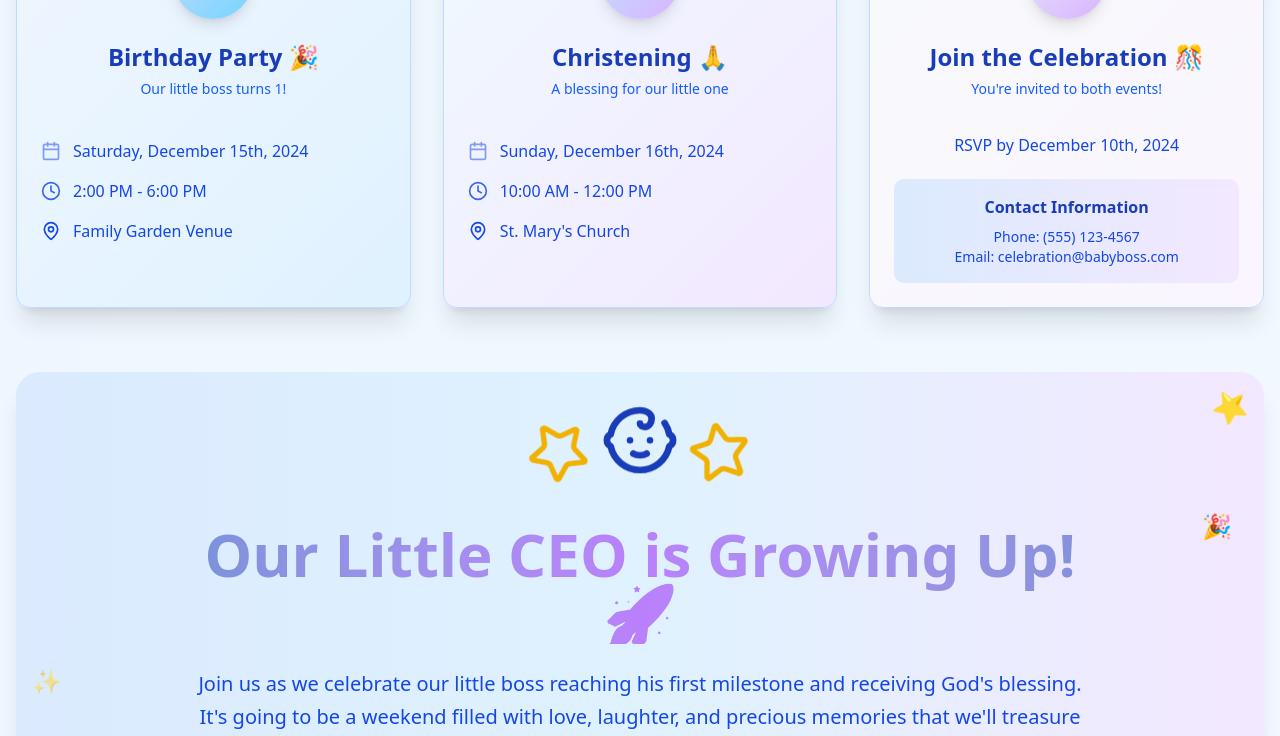
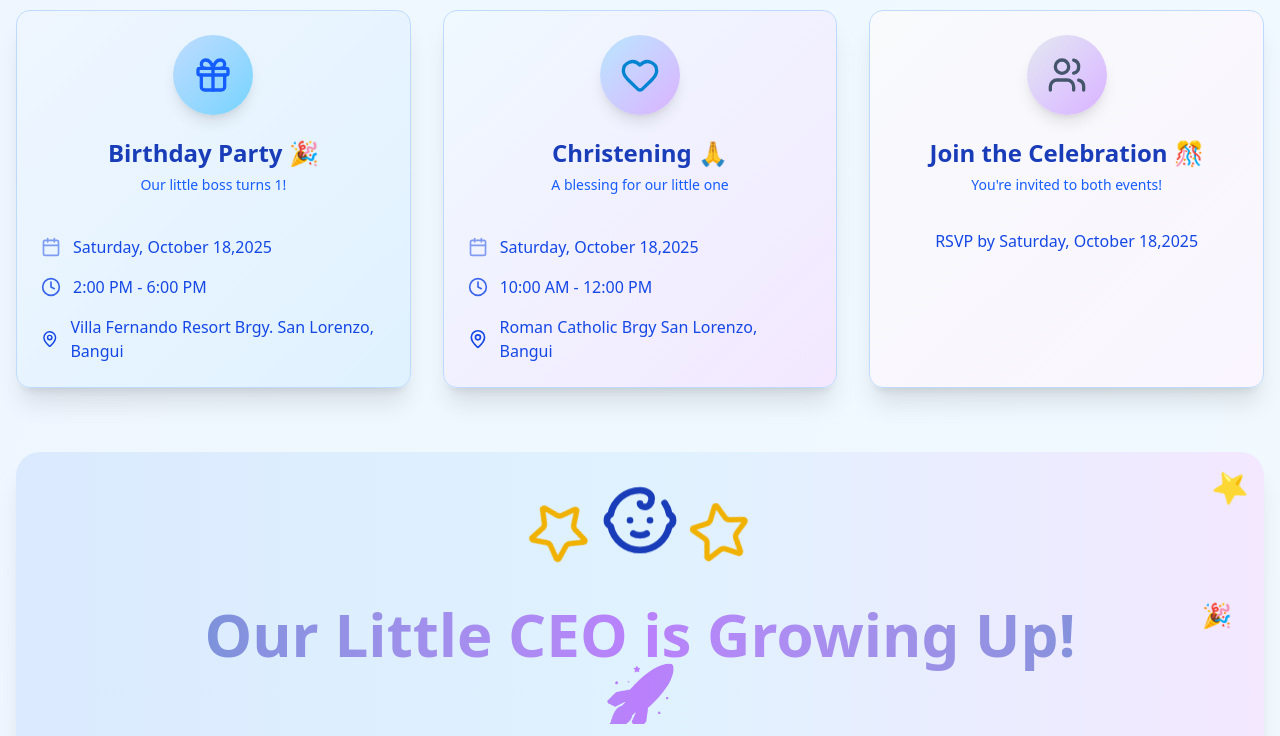
Before and after one commit to lawrence-V/neil-ezequill-birthday-christening, a Next.js app: page / in a window 1280 px wide. Shown: the part 700-1436 px from the top of the page. Built offline with nearby package versions, Linux system fonts and the light colour scheme.

Commit message:
CHORE add details

```diff
--- a/app/page.tsx
+++ b/app/page.tsx
@@ -66,12 +66,15 @@ export default function BabyBossCelebration() {
     "Jigs Vince Parinas",
     "Joerey Domingo",
     "Nico Agullana",
-    "Royce Acob",
+    "Royce Acoba",
     "JohnRey Medina",
     "John Roel Ramos",
     "Kevin Garvida",
     "John Neil Mabini",
     "Jerwin Florez",
+    "Carlo Jacinto",
+    "Fernando Jr Viuda",
+    "Brendo Coria",
   ]);
 
   // Ninang names state
@@ -110,6 +113,7 @@ export default function BabyBossCelebration() {
     "Jay ann Cristobal",
     "Maryanne Agullana",
     "Grace Viuda",
+    "Carolyn Agbayani",
   ]);
 
   useEffect(() => {
@@ -191,11 +195,13 @@ export default function BabyBossCelebration() {
             <Baby className="w-16 h-16 text-blue-600 animate-bounce" />
           </div>
           <h1 className="text-6xl md:text-8xl font-bold bg-gradient-to-r from-blue-800 via-purple-600 to-blue-800 bg-clip-text text-transparent mb-4 tracking-tight animate-pulse">
-            Little Boss
+            Neil Ezequiel Toledo Beltran
           </h1>
+
           <div className="text-3xl md:text-4xl bg-gradient-to-r from-blue-700 to-purple-600 bg-clip-text text-transparent mb-6 font-semibold animate-bounce">
             Birthday & Christening Celebration
           </div>
+
           <div className="bg-gradient-to-r from-white/90 to-blue-50/90 backdrop-blur-sm rounded-full px-8 py-4 inline-block shadow-xl border border-white/50 transform hover:scale-105 transition-all duration-300">
             <p className="text-blue-800 text-xl font-medium animate-pulse">
               Join us as our little CEO turns one! 🎂✨
@@ -224,9 +230,7 @@ export default function BabyBossCelebration() {
             <CardContent className="space-y-4 relative">
               <div className="flex items-center space-x-3 text-blue-700 hover:text-purple-600 transition-colors">
                 <Calendar className="w-5 h-5 animate-pulse" />
-                <span className="font-medium">
-                  Saturday, December 15th, 2024
-                </span>
+                <span className="font-medium">Saturday, October 18,2025</span>
               </div>
               <div className="flex items-center space-x-3 text-blue-700 hover:text-purple-600 transition-colors">
                 <Clock
@@ -240,7 +244,9 @@ export default function BabyBossCelebration() {
                   className="w-5 h-5 animate-pulse"
                   style={{ animationDelay: "1s" }}
                 />
-                <span className="font-medium">Family Garden Venue</span>
+                <span className="font-medium">
+                  Villa Fernando Resort Brgy. San Lorenzo, Bangui
+                </span>
               </div>
             </CardContent>
           </Card>
@@ -262,7 +268,7 @@ export default function BabyBossCelebration() {
             <CardContent className="space-y-4 relative">
               <div className="flex items-center space-x-3 text-blue-700 hover:text-purple-600 transition-colors">
                 <Calendar className="w-5 h-5 animate-pulse" />
-                <span className="font-medium">Sunday, December 16th, 2024</span>
+                <span className="font-medium"> Saturday, October 18,2025</span>
               </div>
               <div className="flex items-center space-x-3 text-blue-700 hover:text-purple-600 transition-colors">
                 <Clock
@@ -276,7 +282,10 @@ export default function BabyBossCelebration() {
                   className="w-5 h-5 animate-pulse"
                   style={{ animationDelay: "1s" }}
                 />
-                <span className="font-medium">St. Mary's Church</span>
+                <span className="font-medium">
+                  {" "}
+                  Roman Catholic Brgy San Lorenzo, Bangui
+                </span>
               </div>
             </CardContent>
           </Card>
@@ -297,9 +306,9 @@ export default function BabyBossCelebration() {
             </CardHeader>
             <CardContent className="space-y-4 text-center relative">
               <p className="text-blue-700 font-medium animate-bounce">
-                RSVP by December 10th, 2024
+                RSVP by Saturday, October 18,2025
               </p>
-              <div className="bg-gradient-to-r from-blue-100 to-purple-100 rounded-lg p-4 hover:from-purple-100 hover:to-blue-100 transition-all duration-300">
+              {/* <div className="bg-gradient-to-r from-blue-100 to-purple-100 rounded-lg p-4 hover:from-purple-100 hover:to-blue-100 transition-all duration-300">
                 <p className="text-blue-800 font-semibold">
                   Contact Information
                 </p>
@@ -308,7 +317,7 @@ export default function BabyBossCelebration() {
                   <br />
                   Email: celebration@babyboss.com
                 </p>
-              </div>
+              </div> */}
             </CardContent>
           </Card>
         </div>
@@ -345,10 +354,11 @@ export default function BabyBossCelebration() {
               Our Little CEO is Growing Up! 🚀
             </h2>
             <p className="text-xl text-blue-700 leading-relaxed mb-8 hover:text-purple-600 transition-colors">
-              Join us as we celebrate our little boss reaching his first
-              milestone and receiving God's blessing. It's going to be a weekend
-              filled with love, laughter, and precious memories that we'll
-              treasure forever! ✨💙
+              Neil Ezequiel holds a very special place in the family as the
+              first grandson. From the moment he was born, he has brought
+              immense joy, pride, and love to his grandparents and the entire
+              family. Today, we celebrate not just his birthday, but also the
+              wonderful blessing that he is to all of us. ✨💙
             </p>
             <div className="grid md:grid-cols-3 gap-6 text-center">
               <div className="bg-white/70 rounded-xl p-6 backdrop-blur-sm hover:bg-white/90 transition-all duration-300 transform hover:scale-110 hover:rotate-2">
```
